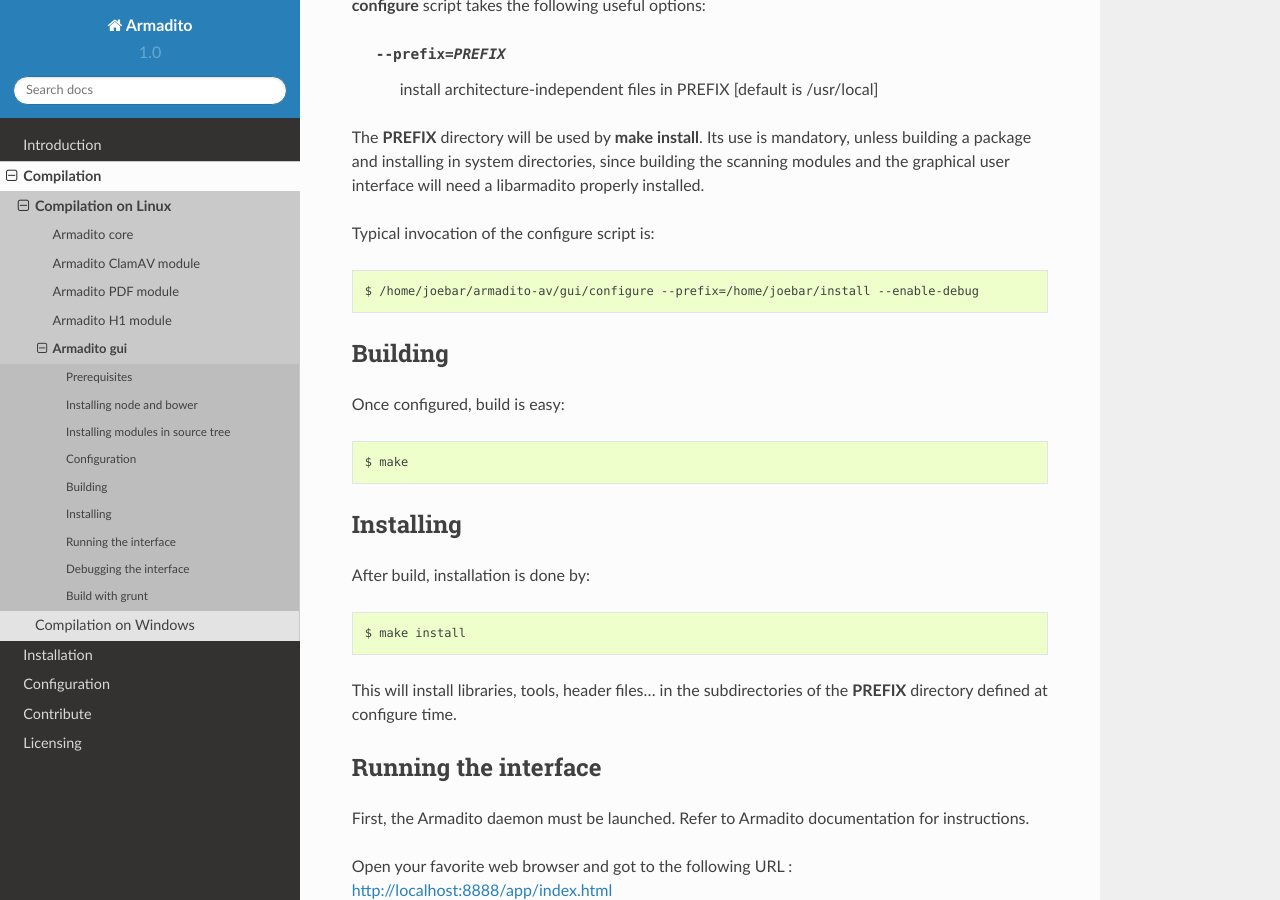
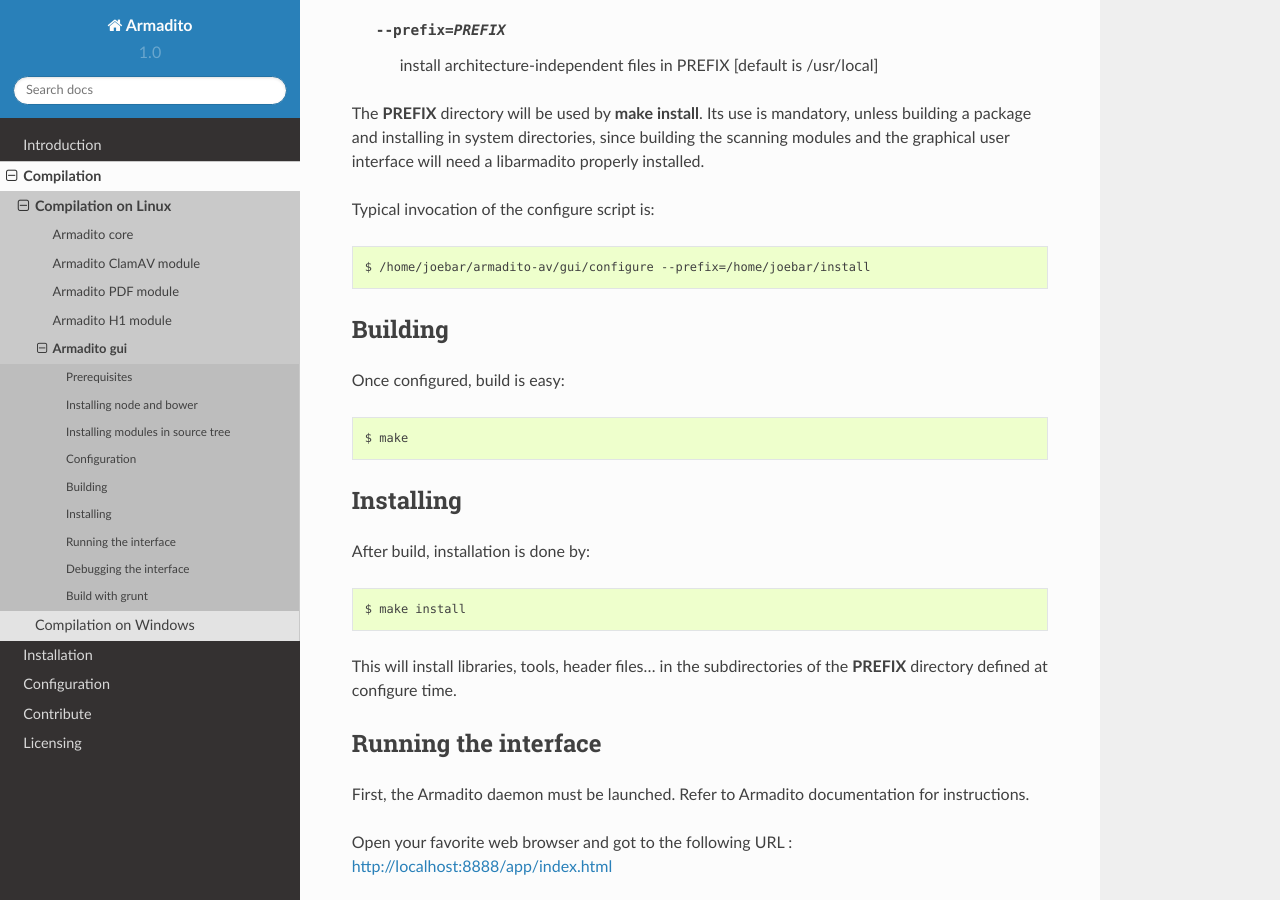
Before and after one commit to armadito/armadito-doc, a Sphinx documentation site: the page built from source/compilation/linux/gui.rst, in a window 1280 px wide and 900 px high, scrolled down 1515 px. Built offline with Sphinx 7.4.7 and the Read the Docs theme 2.0.0, drawn with Linux system fonts in a browser that asks for light colours.

Commit message:
Update gui building documentation

```diff
--- a/source/compilation/linux/gui.rst
+++ b/source/compilation/linux/gui.rst
@@ -83,7 +82,7 @@
 
 ::
 
-    $ /home/joebar/armadito-av/gui/configure --prefix=/home/joebar/install --enable-debug
+    $ /home/joebar/armadito-av/gui/configure --prefix=/home/joebar/install
 
 Building
 --------
```
Also changed, not shown: other parts of source/compilation/linux/gui.rst (+0 -1 lines).
